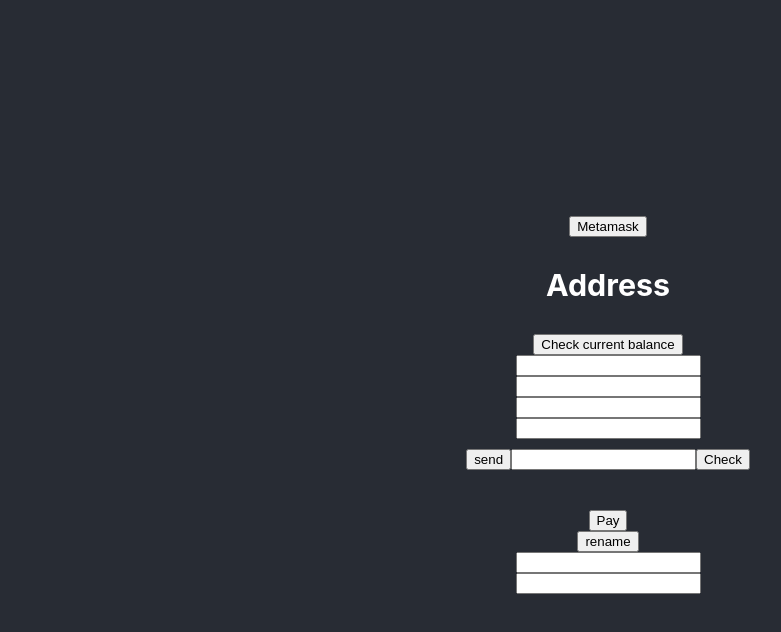
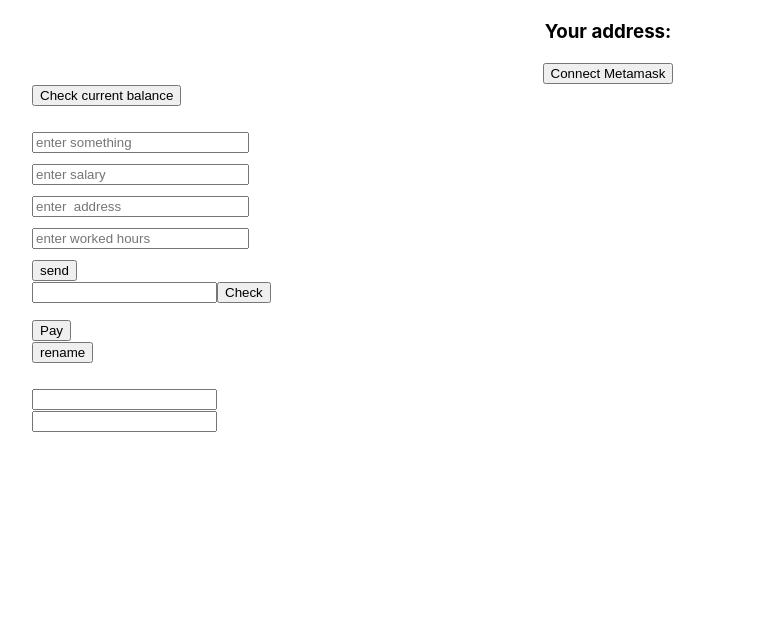
Before and after one commit to Aleksei-Pobyvanets/SalaryWeb, a React (Create React App) app in the folder salaryapp/: page / in a window 1280 px wide. Shown: the top 632 px of the page, without its empty margins (32-813 px from the left). Built offline with nearby package versions, Linux system fonts and the light colour scheme.

Commit message:
addHTNLcode

```diff
--- a/salaryapp/src/App.css
+++ b/salaryapp/src/App.css
@@ -1,7 +1,38 @@
 .App {
+  display: block;
+  margin: 20px 5% 0 5%;
+  width: 90%;
+}
+.firstDiv {
+  display: block;
   text-align: center;
 }
+.pInputDiv {
 
+}
+.warkedBlock{
+
+}
+.inputs{
+  display: block;
+  margin: 25px 0 0 0;
+  width: 220px;
+}
+.blockOfWorkers {
+  display: block;
+}
+
+.pWorker {
+  font-size: 16px;
+}
+.inputsP {
+  width: 95%;
+  margin: 0 0 10px 0;
+}
+.btnInputsP {
+  text-align: center;
+}
+/*
 .App-logo {
   height: 40vmin;
   pointer-events: none;
@@ -38,4 +69,4 @@
 }
 .inputs {
   display: grid;
-}
+} */
--- a/salaryapp/src/App.js
+++ b/salaryapp/src/App.js
@@ -77,14 +77,18 @@ function App() {
 
       const takeHexSalForHour = checkContract.salForHour.toHexString()
       const takeHexWorked = checkContract.workedHours.toHexString()
+      const takeHexWorkerName = checkContract.workerName
+      const takeHexWorkerAddr = checkContract.worker
 
       const takeHexSalForNumb = parseInt(takeHexSalForHour)
       const takeHexWorkedToNumb = parseInt(takeHexWorked)
+
       console.log(checkContract)
-      console.log(takeHexSalForNumb, takeHexWorkedToNumb , "testttttt")
+      console.log(takeHexSalForNumb, takeHexWorkedToNumb ,takeHexWorkerName, takeHexWorkerAddr ,"testttttt")
 
       setData({
-        // nameWor:
+        nameWor: takeHexWorkerName,
+        addrWork: takeHexWorkerAddr,
         salFor: takeHexSalForNumb,
         workedH: takeHexWorkedToNumb
       })
@@ -110,26 +114,36 @@ function App() {
   return (
     <div className="App">
       <header className="App-header">
-        <div>
-          <button onClick={connectWalletHandler}>Metamask</button>
-          <h3>Address {defaultAccount}</h3>
+        <div className='firstDiv'>
+          <h3>Your address: {defaultAccount}</h3>
+          <button onClick={connectWalletHandler}>Connect Metamask</button>
         </div>
         <button onClick={chackBal}>Check current balance</button>
         <div className='inputs'>
-          <input type="text" id='name'></input>
-          <input type="number" id='salforhour'></input>
-          <input type="address" id='addr'></input>
-          <input type="number" id='workedhour'></input>
+          <div className='pInputDiv'> <input className='inputsP' type="text" id='name' placeholder="enter something"></input> </div>
+          <div className='pInputDiv'> <input className='inputsP' type="number" id='salforhour' placeholder="enter salary"></input> </div>
+          <div className='pInputDiv'> <input className='inputsP' type="address" id='addr' placeholder="enter  address"></input> </div>
+          <div className='pInputDiv'> <input className='inputsP' type="number" id='workedhour' placeholder="enter worked hours"></input> </div>
+            <div>
+            <button className='btnInputsP' onClick={sendWorker}>send</button>
+          </div>
         </div>
         <div>
-          <button onClick={sendWorker}>send</button>
-              <input type="number" id="inputIndex"></input>
+          <input type="number" id="inputIndex"></input>
           <button onClick={checkCon}>Check</button>
-          <div>
-              <h3>{data?.salFor}</h3>
-              <h3>{data?.workedH}</h3>
-              {/* <h3>{data?.salFor}</h3>
-              <h3>{data?.salFor}</h3> */}
+          <div className='blockOfWorkers'>
+            <div className='warkedBlock'>
+              <p className='pWorker'>{data?.nameWor}</p>
+            </div>
+            <div className='warkedBlock'>
+              <p className='pWorker'>{data?.addrWork}</p>
+            </div>
+            <div className='warkedBlock'>
+                <p className='pWorker'>{data?.salFor}</p>
+            </div>
+            <div className='warkedBlock'>
+                <p className='pWorker'>{data?.workedH}</p>
+            </div>
           </div>
         </div>
         <div>
```
